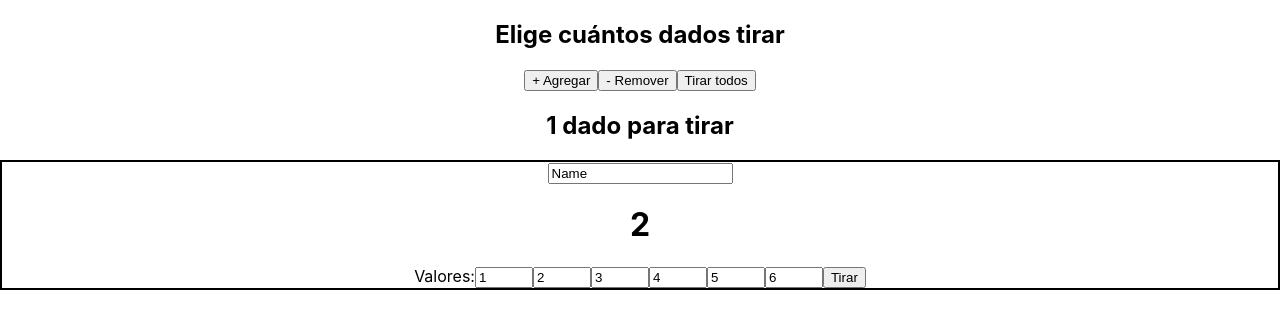
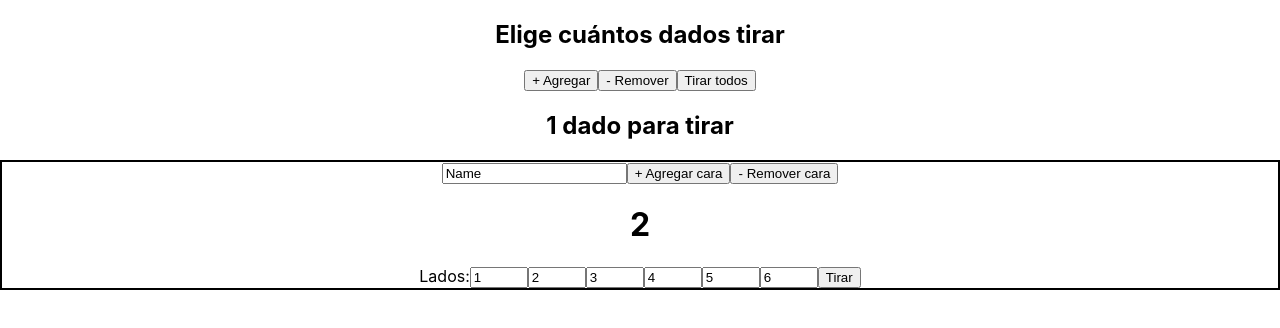
Before and after one commit to andresgardiol/react-dices, a React (Create React App) app: page / in a window 1280 px wide. Shown: the top 328 px of the page. Built offline with nearby package versions, Linux system fonts and the light colour scheme.

Commit message:
Separacion de componentes en archivos

```diff
--- a/src/App.js
+++ b/src/App.js
@@ -1,99 +1,5 @@
 import './App.css';
-import {useEffect, useState} from "react";
-
-function Outline({children}) {
-    return (
-        <div className="outline">
-            {children}
-        </div>
-    )
-}
-
-function DiceFace({value, onChangeValue}) {
-
-    return (
-        <input className="face" value={value} onChange={e => onChangeValue(e.target.value)}/>
-    );
-}
-
-function Dice({throws}) {
-    let [value, setValue] = useState(null);
-    let [diceName, setDiceName] = useState("Name");
-    let [facesValues, updateFacesValues] = useState([1, 2, 3, 4, 5, 6]);
-
-    useEffect(() => {
-        handleThrow();
-    }, [throws]);
-
-    function getRandomValue(min, max) {
-        return Math.floor(Math.random() * (max - min + 1) + min);
-    }
-
-    const handleThrow = () => {
-        let random = getRandomValue(0, 5);
-        setValue(facesValues[random]);
-    }
-
-    function handleFaceChangeValue(index) {
-        return (newValue) => {
-            let updatedFaces = [...facesValues];
-            updatedFaces[index] = newValue;
-            updateFacesValues(updatedFaces);
-        }
-    }
-
-    return (
-        <div className="Dice">
-            <input value={diceName} onChange={(e) => setDiceName(e.target.value)}/>
-            <h1>
-                {value}
-            </h1>
-            Valores:
-            {facesValues
-                .map((value, index) =>
-                    <DiceFace key={index}
-                              onChangeValue={handleFaceChangeValue(index)}
-                              value={value}/>)}
-
-            <button onClick={handleThrow}>Tirar</button>
-        </div>
-    );
-}
-
-function DiceTable() {
-    let [dices, setDiceNumber] = useState([1]);
-    let [throwTrigger, throwAll] = useState(false);
-
-    const handleAdd = () => {
-        setDiceNumber(old => [...old, old.length + 1]);
-    }
-
-    const handleRemove = () => {
-        if (dices.length > 1) {
-            setDiceNumber(old => [...old.filter(value => [...old].pop() !== value)]);
-        }
-    }
-
-    const handleThrowAll = () => {
-        throwAll(prev => !prev);
-    }
-    return (
-        <div>
-            <h2>Elige cuántos dados tirar</h2>
-            <button onClick={handleAdd}>+ Agregar</button>
-            <button onClick={handleRemove}>- Remover</button>
-            <button onClick={handleThrowAll}>Tirar todos</button>
-            <h2>{dices.length} dado{dices.length > 1 ? 's' : null} para tirar</h2>
-            {dices.map((value) => {
-                return (
-                    <Outline key={value.toString()}>
-                        <Dice throws={throwTrigger}/>
-                    </Outline>
-                )
-            })}
-        </div>
-    );
-}
+import {DiceTable} from "./dice/DiceTable";
 
 function App() {
     return (
--- /dev/null
+++ b/src/dice/Dice.js
@@ -0,0 +1,59 @@
+import {useEffect, useState} from "react";
+import {DiceFace} from "./DiceFace";
+
+export function Dice({throws}) {
+    let [value, setValue] = useState(null);
+    let [diceName, setDiceName] = useState("Name");
+    let [facesValues, updateFacesValues] = useState([1, 2, 3, 4, 5, 6]);
+
+    useEffect(() => {
+        handleThrow();
+    }, [throws]);
+
+    function getRandomValue(min, max) {
+        return Math.floor(Math.random() * (max - min + 1) + min);
+    }
+
+    const handleThrow = () => {
+        let random = getRandomValue(0, facesValues.length - 1);
+        setValue(facesValues[random]);
+    }
+
+    function handleFaceChangeValue(index) {
+        return (newValue) => {
+            let updatedFaces = [...facesValues];
+            updatedFaces[index] = newValue;
+            updateFacesValues(updatedFaces);
+        }
+    }
+
+    function handleAddFace() {
+        updateFacesValues(prev => [...prev, prev.length + 1]);
+    }
+
+    function handleRemoveFace() {
+        if (facesValues.length > 1) {
+            updateFacesValues(old => [...old.filter(value => [...old].pop() !== value)]);
+        }
+    }
+
+    return (
+        <div className="Dice">
+            <input value={diceName} onChange={(e) => setDiceName(e.target.value)}/>
+            <button onClick={handleAddFace}>+ Agregar cara</button>
+            <button onClick={handleRemoveFace}>- Remover cara</button>
+
+            <h1>
+                {value}
+            </h1>
+            Lados:
+            {facesValues
+                .map((value, index) =>
+                    <DiceFace key={index}
+                              onChangeValue={handleFaceChangeValue(index)}
+                              value={value}/>)}
+
+            <button onClick={handleThrow}>Tirar</button>
+        </div>
+    );
+}
--- /dev/null
+++ b/src/dice/DiceFace.js
@@ -0,0 +1,6 @@
+export function DiceFace({value, onChangeValue}) {
+
+    return (
+        <input className="face" value={value} onChange={e => onChangeValue(e.target.value)}/>
+    );
+}
--- /dev/null
+++ b/src/dice/DiceTable.js
@@ -0,0 +1,38 @@
+import {useState} from "react";
+import {Outline} from "../utils/Outline";
+import {Dice} from "./Dice";
+
+export function DiceTable() {
+    let [dices, setDiceNumber] = useState([1]);
+    let [throwTrigger, throwAll] = useState(false);
+
+    const handleAdd = () => {
+        setDiceNumber(old => [...old, old.length + 1]);
+    }
+
+    const handleRemove = () => {
+        if (dices.length > 1) {
+            setDiceNumber(old => [...old.filter(value => [...old].pop() !== value)]);
+        }
+    }
+
+    const handleThrowAll = () => {
+        throwAll(prev => !prev);
+    }
+    return (
+        <div>
+            <h2>Elige cuántos dados tirar</h2>
+            <button onClick={handleAdd}>+ Agregar</button>
+            <button onClick={handleRemove}>- Remover</button>
+            <button onClick={handleThrowAll}>Tirar todos</button>
+            <h2>{dices.length} dado{dices.length > 1 ? 's' : null} para tirar</h2>
+            {dices.map((value) => {
+                return (
+                    <Outline key={value.toString()}>
+                        <Dice throws={throwTrigger}/>
+                    </Outline>
+                )
+            })}
+        </div>
+    );
+}
--- a/src/index.js
+++ b/src/index.js
@@ -2,7 +2,6 @@ import React from 'react';
 import ReactDOM from 'react-dom';
 import './index.css';
 import App from './App';
-import reportWebVitals from './reportWebVitals';
 
 ReactDOM.render(
   <React.StrictMode>
@@ -10,8 +9,3 @@ ReactDOM.render(
   </React.StrictMode>,
   document.getElementById('root')
 );
-
-// If you want to start measuring performance in your app, pass a function
-// to log results (for example: reportWebVitals(console.log))
-// or send to an analytics endpoint. Learn more: https://bit.ly/CRA-vitals
-reportWebVitals();
--- a/src/reportWebVitals.js
+++ /dev/null
@@ -1,13 +0,0 @@
-const reportWebVitals = onPerfEntry => {
-  if (onPerfEntry && onPerfEntry instanceof Function) {
-    import('web-vitals').then(({ getCLS, getFID, getFCP, getLCP, getTTFB }) => {
-      getCLS(onPerfEntry);
-      getFID(onPerfEntry);
-      getFCP(onPerfEntry);
-      getLCP(onPerfEntry);
-      getTTFB(onPerfEntry);
-    });
-  }
-};
-
-export default reportWebVitals;
--- /dev/null
+++ b/src/utils/Outline.js
@@ -0,0 +1,7 @@
+export function Outline({children}) {
+    return (
+        <div className="outline">
+            {children}
+        </div>
+    )
+}
```
Also changed, not shown: src/logo.svg (deleted).
